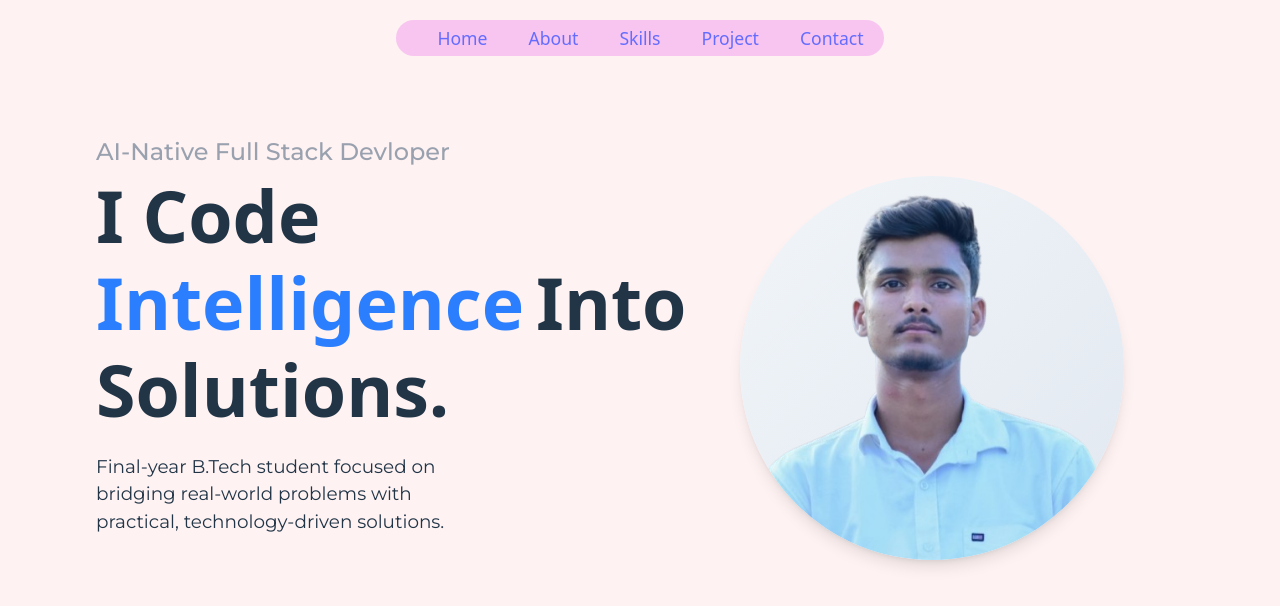
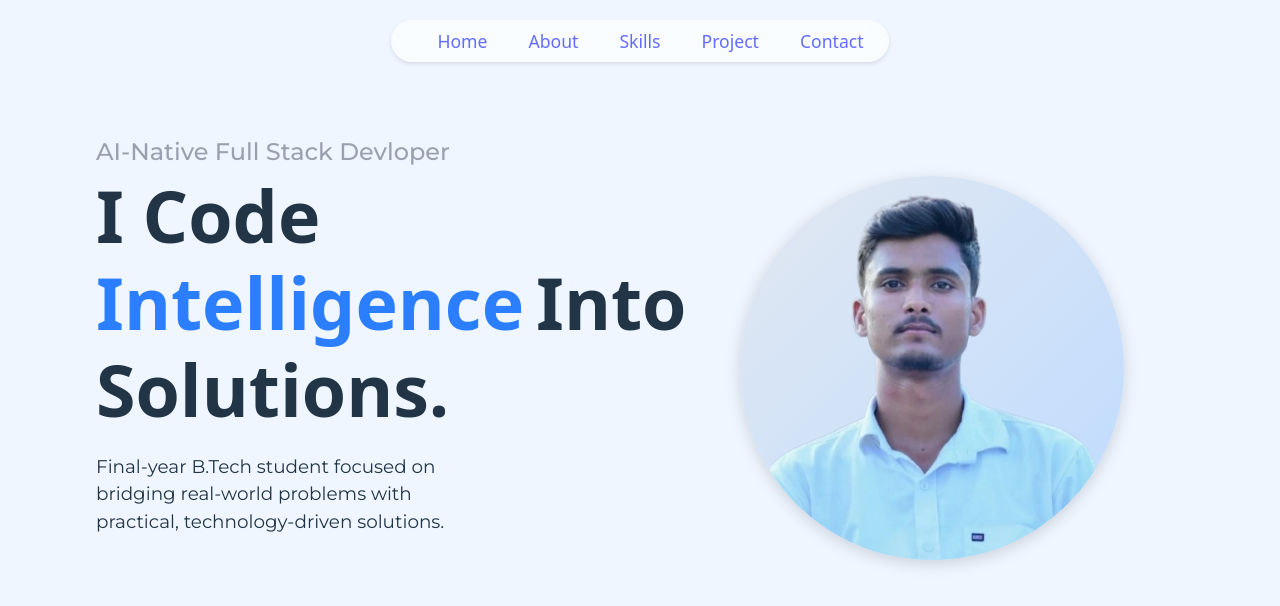
Before and after one commit to Shivamsingh116-hub/Portfolio_new, a React (Vite) app in the folder frontend/: page / in a window 1280 px wide. Shown: the top 606 px of the page. Built offline with nearby package versions, Linux system fonts and the light colour scheme; some icons are missing; a web font is replaced by a local one.

Commit message:
update current work

```diff
--- a/frontend/src/components/Home.jsx
+++ b/frontend/src/components/Home.jsx
@@ -1,8 +1,9 @@
 import React from 'react'
-import profileImg from '../assets/profileImg.png'
+import profileImg from '../assets/profileImg.webp'
 const Home = () => {
     return (
-        <div className='bg-red-50 min-h-screen flex min-w-screen pt-24 px-14'>
+        <div className='bg-blue-50
+ min-h-screen flex min-w-screen pt-24 px-14'>
             <section className='flex  text-[1.4rem] flex-col p-10
              gap-2 md:w-1/2 w-full '>
                 <h3
@@ -30,11 +31,14 @@ const Home = () => {
             </section>
             <section className=' md:w-1/2 flex justify-center  w-full'>
                 <div className='md:w-96 w-40 md:h-96 h-40  overflow-hidden
-                rounded-full shadow-lg  mt-20 bg-gradient-to-br from-slate-100 to-slate-200 '>
+                rounded-full  mt-20
+                shadow-[0_4px_16px_rgba(0,0,0,0.15)]
+                bg-linear-to-br from-slate-200 to-blue-200
+                '>
                     <img
                         className='w-full h-full object-cover'
                         src={profileImg}
-                        loading="lazy"
+                        loading="eager"
                         decoding="async"
                         alt='img' />
                 </div>
--- a/frontend/src/style/Navbar.scss
+++ b/frontend/src/style/Navbar.scss
@@ -1,10 +1,13 @@
 #navbar-component {
-    background-color: rgba($color: violet, $alpha: 0.4);
+    background-color: rgba($color: white, $alpha: 0.7);
+    border: rgba($color: white, $alpha: 0.3);
     border-radius: 30px;
-    padding: 5px 20px;
+    padding: 8px 25px;
     display: flex;
     justify-content: center;
     align-items: center;
+    backdrop-filter: saturate(180%) blur(12px);
+    box-shadow: 0 2px 4px rgba(0, 0, 0, 0.1);
 
     #nav-items {
         display: flex;
```
Also changed, not shown: frontend/src/assets/profileImg.webp (added).
